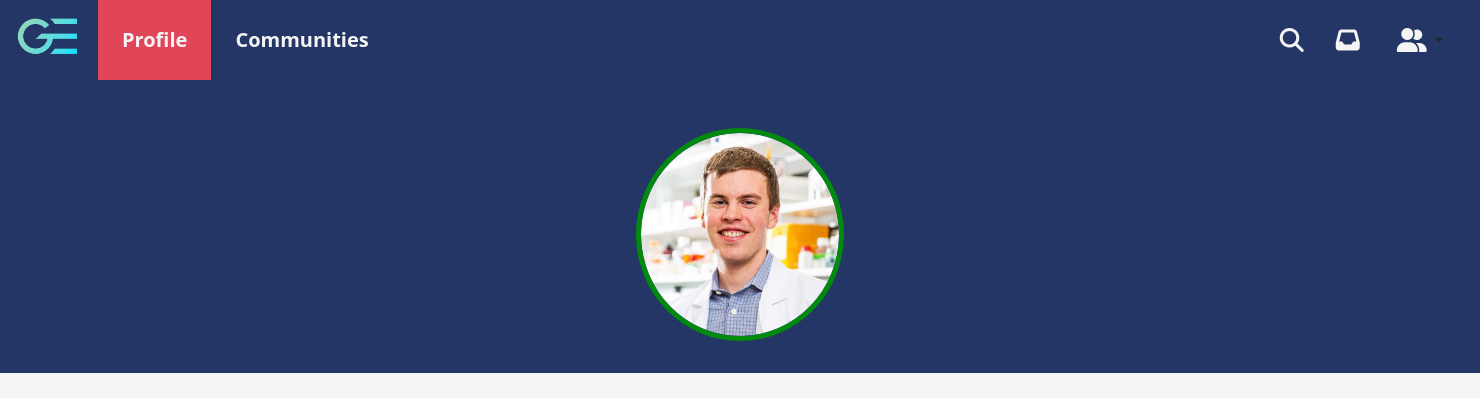
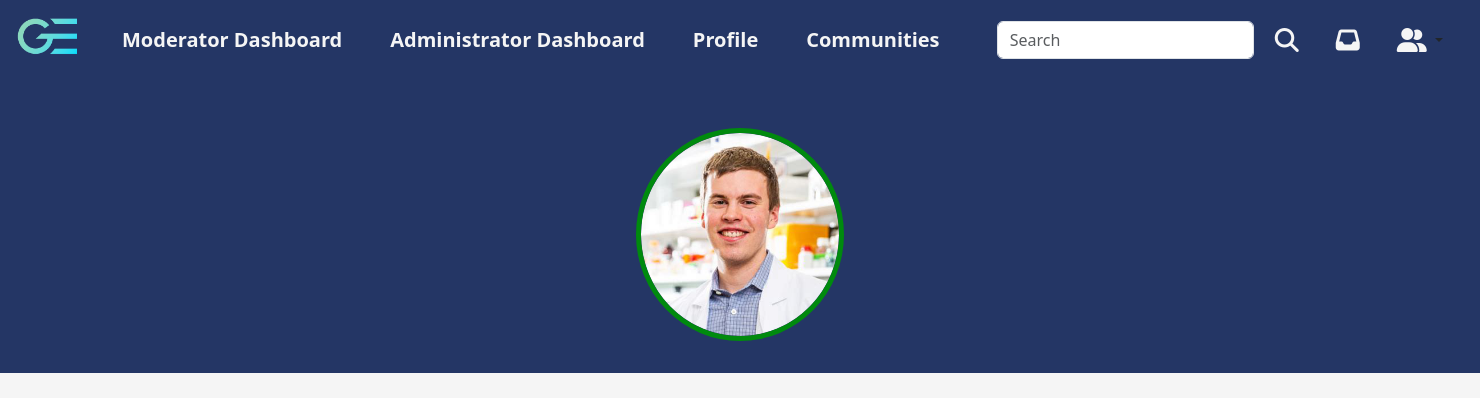
Before and after one commit to davescoins/Guidance-Exchange, a PHP site: page /edit-profile.php in a window 1480 px wide. Shown: the top 398 px of the page. Run offline with PHP 8.4, Linux system fonts and the light colour scheme; a user stored in the database is signed in; data comes from the database, SQL or seed files in the repository; some libraries are stand-ins or nearby versions.

Commit message:
updated messages link and changed titles where necessary

```diff
--- a/add-appointments.php
+++ b/add-appointments.php
@@ -58,7 +58,7 @@
             </form>
           </li>
           <li class="nav-item me-3 me-lg-0 px-2">
-            <a class="nav-link" href="#"><i class="fa-solid fa-inbox fa-xl"></i></a>
+            <a class="nav-link" href="messages.php?profileID=<?php echo $userID ?>"><i class="fa-solid fa-inbox fa-xl"></i></a>
           </li>
           <li class="nav-item dropdown me-3 me-lg-0 px-2 d-flex justify-content-center">
             <button class="btn dropdown-toggle" data-bs-toggle="dropdown" aria-expanded="false">
--- a/appointments.php
+++ b/appointments.php
@@ -64,7 +64,7 @@
             </form>
           </li>
           <li class="nav-item me-3 me-lg-0 px-2">
-            <a class="nav-link" href="#"><i class="fa-solid fa-inbox fa-xl"></i></a>
+            <a class="nav-link" href="messages.php?profileID=<?php echo $userID ?>"><i class="fa-solid fa-inbox fa-xl"></i></a>
           </li>
           <li class="nav-item dropdown me-3 me-lg-0 px-2 d-flex justify-content-center">
             <button class="btn dropdown-toggle" data-bs-toggle="dropdown" aria-expanded="false">
--- a/edit-profile.php
+++ b/edit-profile.php
@@ -5,7 +5,7 @@
   <meta charset="UTF-8" />
   <meta http-equiv="X-UA-Compatible" content="IE=edge" />
   <meta name="viewport" content="width=device-width, initial-scale=1.0" />
-  <title>Edit Profile</title>
+  <title>Guidance Exchange | Edit Profile</title>
   <link rel="icon" type="image/png" sizes="192x192" href="/favicon-192.png">
   <link rel="icon" type="image/png" sizes="180x180" href="/favicon-180.png">
   <link rel="icon" type="image/png" sizes="128x128" href="/favicon-128.png">
@@ -32,19 +32,34 @@
       </button>
       <div class="collapse navbar-collapse" id="navbarSupportedContent">
         <ul class="navbar-nav me-auto mb-2 mb-lg-0">
+          <?php
+          if ($userModeratorStatus == true) {
+            echo '<li class="nav-item">';
+            echo ' <a class="nav-link highlight-link nav-text px-4" href="moderator-dashboard.php?profileID=' . $userID . '">Moderator Dashboard</a>';
+            echo '</li>';
+          }
+          if ($userSystemAdministratorStatus == true) {
+            echo '<li class="nav-item">';
+            echo ' <a class="nav-link highlight-link nav-text px-4" href="admin-dashboard.php?profileID=' . $userID . '">Administrator Dashboard</a>';
+            echo '</li>';
+          }
+          ?>
           <li class="nav-item">
-            <a class="nav-link highlight-link nav-text px-4 active" href="profile.php?profileID=<?php echo $userID; ?>">Profile</a>
+            <a class="nav-link highlight-link nav-text px-4" href="profile.php?profileID=<?php echo $userID ?>">Profile</a>
           </li>
           <li class="nav-item">
             <a class="nav-link highlight-link nav-text px-4" href="#">Communities</a>
           </li>
         </ul>
         <ul class="navbar-nav d-flex flex-row me-1">
-          <li class="nav-item me-3 me-lg-0 px-2">
-            <a class="nav-link" href="#"><i class="fa-solid fa-magnifying-glass fa-xl"></i></i></i></a>
+          <li class="nav-item me-3 me-lg-0 px-2 d-flex align-items-center">
+            <form class="d-flex" role="search" action="search.php" method="GET">
+              <input class="form-control me-2" name="query" type="search" placeholder="Search" aria-label="Search">
+              <button class="btn" type="submit"><i class="fa-solid fa-magnifying-glass fa-xl"></i></button>
+            </form>
           </li>
           <li class="nav-item me-3 me-lg-0 px-2">
-            <a class="nav-link" href="#"><i class="fa-solid fa-inbox fa-xl"></i></i></a>
+            <a class="nav-link" href="messages.php?profileID=<?php echo $userID ?>"><i class="fa-solid fa-inbox fa-xl"></i></a>
           </li>
           <li class="nav-item dropdown me-3 me-lg-0 px-2 d-flex justify-content-center">
             <button class="btn dropdown-toggle" data-bs-toggle="dropdown" aria-expanded="false">
--- a/profile.php
+++ b/profile.php
@@ -63,7 +63,7 @@
             </form>
           </li>
           <li class="nav-item me-3 me-lg-0 px-2">
-            <a class="nav-link" href="#"><i class="fa-solid fa-inbox fa-xl"></i></a>
+            <a class="nav-link" href="messages.php?profileID=<?php echo $userID ?>"><i class="fa-solid fa-inbox fa-xl"></i></a>
           </li>
           <li class="nav-item dropdown me-3 me-lg-0 px-2 d-flex justify-content-center">
             <button class="btn dropdown-toggle" data-bs-toggle="dropdown" aria-expanded="false">
--- a/search.php
+++ b/search.php
@@ -57,7 +57,7 @@
             </form>
           </li>
           <li class="nav-item me-3 me-lg-0 px-2">
-            <a class="nav-link" href="#"><i class="fa-solid fa-inbox fa-xl"></i></a>
+            <a class="nav-link" href="messages.php?profileID=<?php echo $userID ?>"><i class="fa-solid fa-inbox fa-xl"></i></a>
           </li>
           <li class="nav-item dropdown me-3 me-lg-0 px-2 d-flex justify-content-center">
             <button class="btn dropdown-toggle" data-bs-toggle="dropdown" aria-expanded="false">
```
Also changed, not shown: moderator-dashboard.php (+14 -10 lines).
